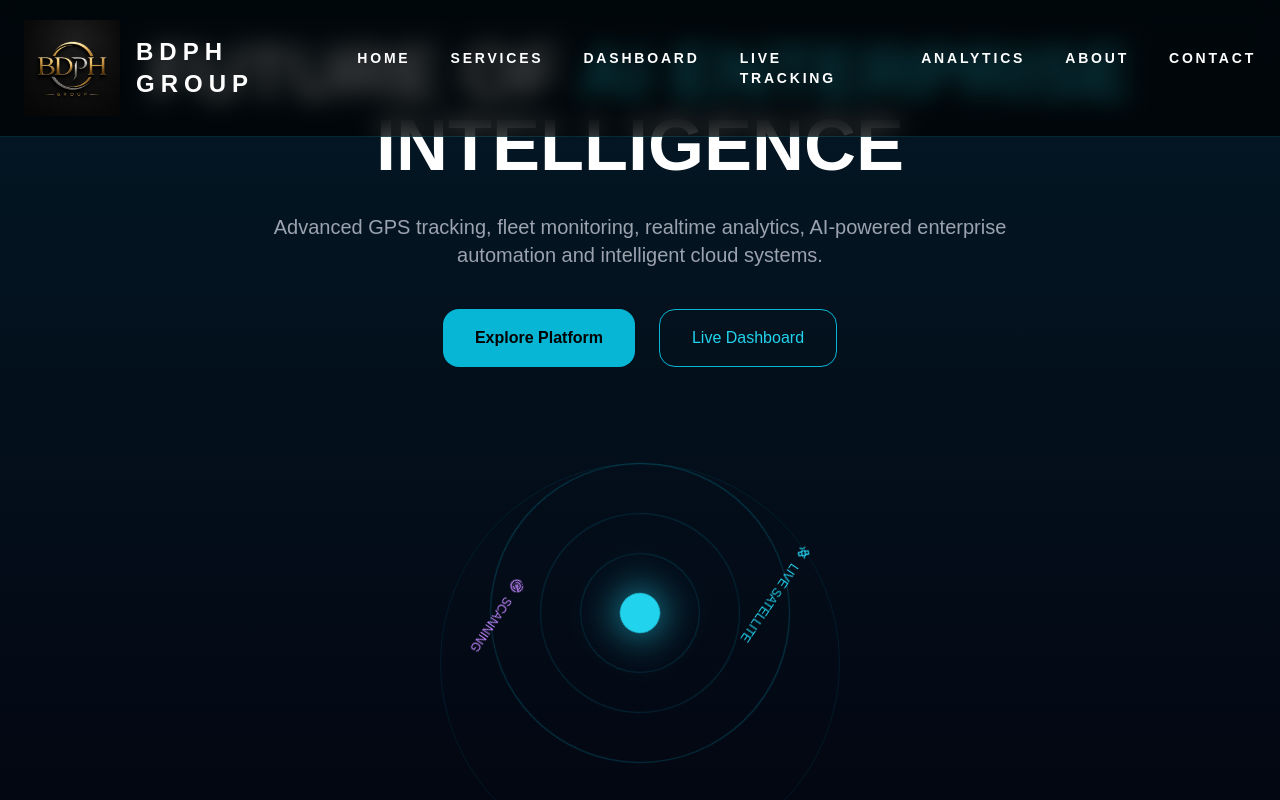
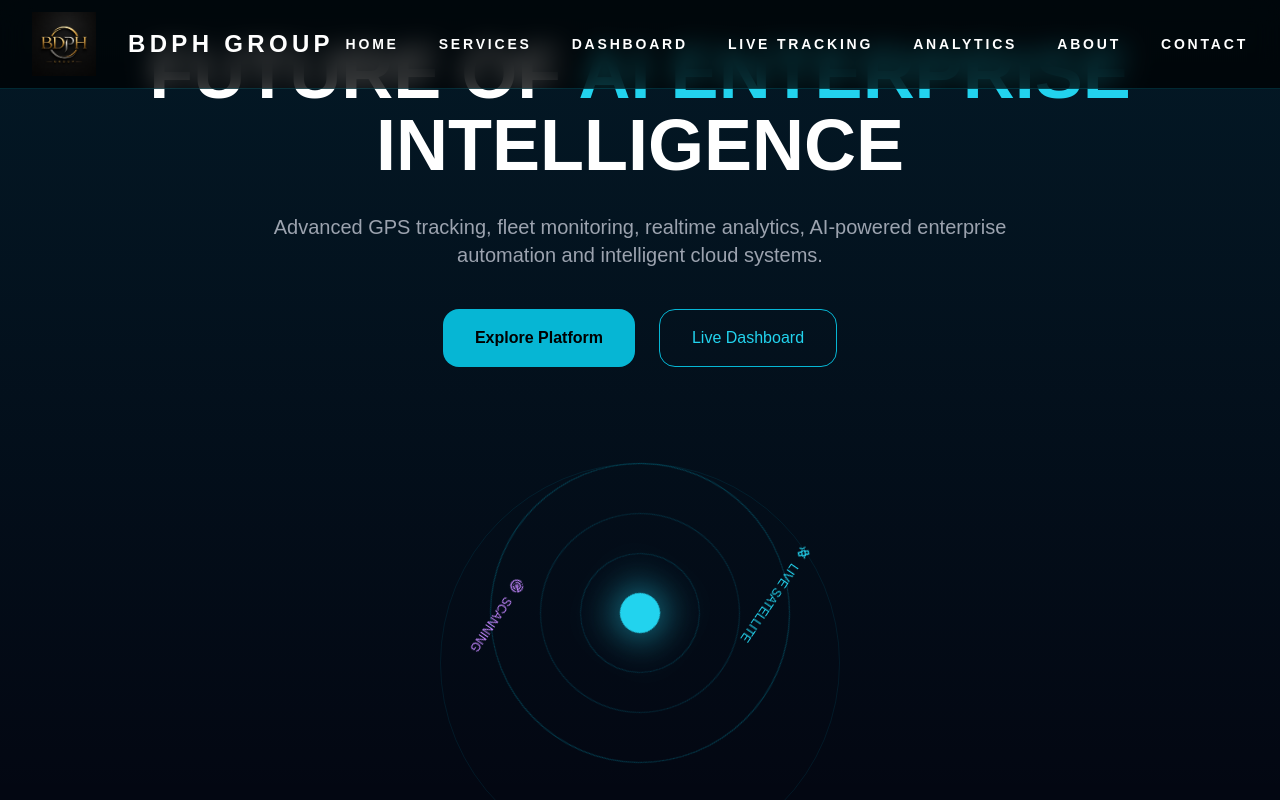
Before and after one commit to pritam1991verma/bdph-fleet-intelligence, a React (Vite) app: page / in a window 1280 px wide. Shown: the top 800 px of the page. Built offline with nearby package versions, Linux system fonts and the light colour scheme.

Commit message:
Update Navbar.tsx

```diff
--- a/src/components/Navbar.tsx
+++ b/src/components/Navbar.tsx
@@ -2,19 +2,19 @@ function Navbar() {
   return (
     <nav className="fixed top-0 left-0 w-full bg-black/70 backdrop-blur-md border-b border-cyan-500/20 z-50">
 
-      <div className="max-w-7xl mx-auto flex justify-between items-center px-6 py-5">
+      <div className="max-w-7xl mx-auto flex justify-between items-center px-8 py-3">
 
         {/* LOGO */}
 
-        <div className="flex items-center gap-4">
+        <div className="flex items-center gap-8">
 
           <img
             src="/logo.png"
             alt="BDPH Group"
-            className="h-24 w-auto object-contain"
+            className="h-16 w-auto object-contain"
           />
 
-          <h1 className="hidden md:block text-2xl font-bold text-white tracking-[0.25em]">
+          <h1 className="hidden md:block text-2xl font-bold text-white tracking-[0.18em]">
             BDPH GROUP
           </h1>
 
```
